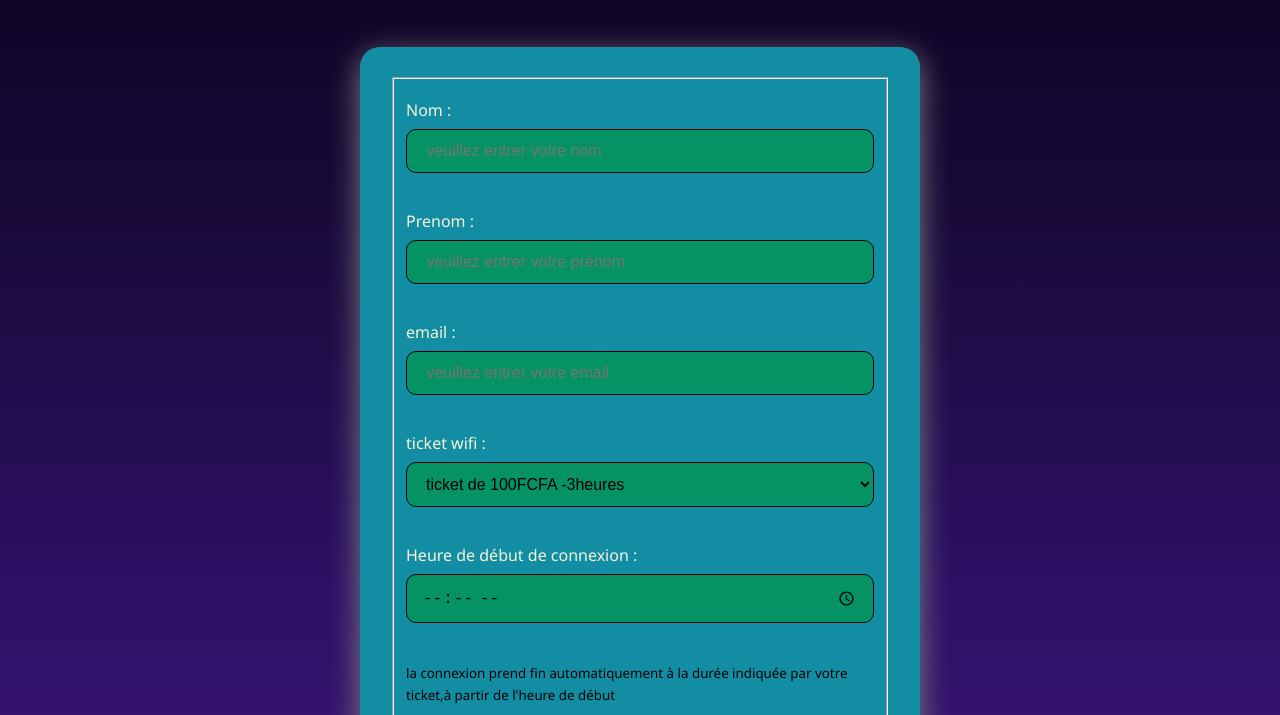
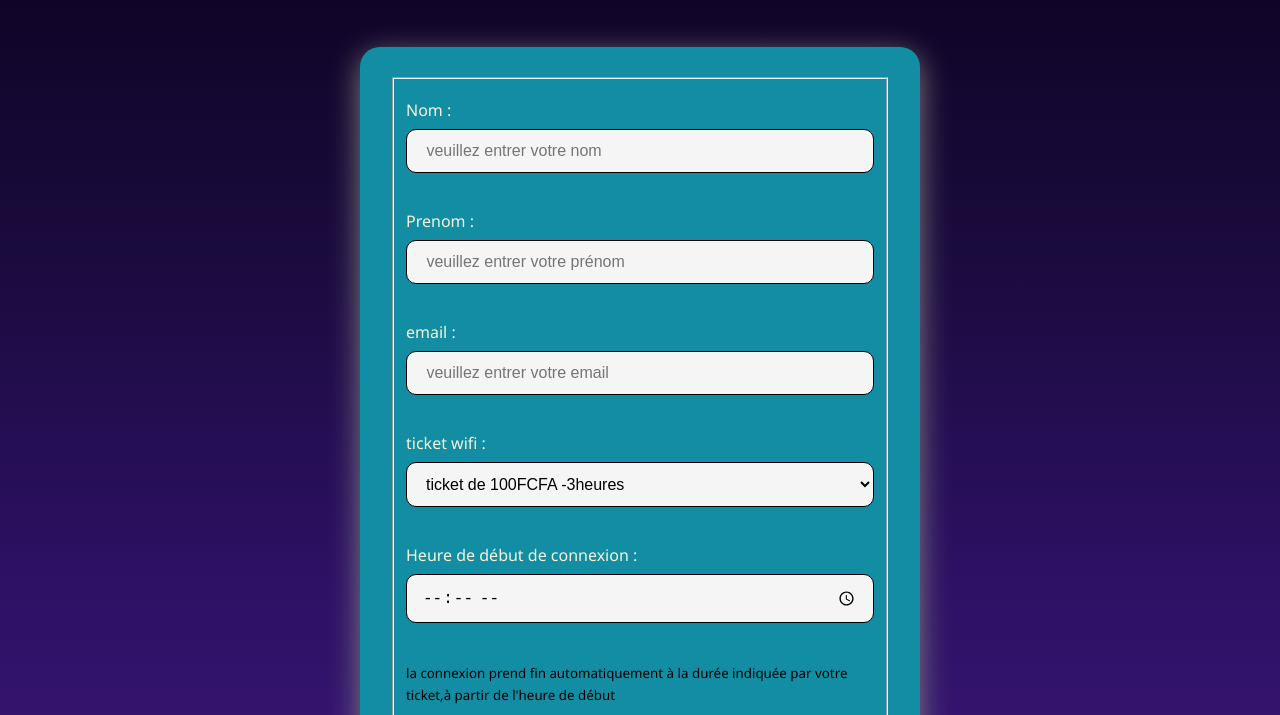
Before and after one commit to assiessowedeoucrepin-wq/C2P-Groupe, a plain HTML site: page index.html in a window 1280 px wide. Shown: the part 85-800 px from the top of the page. Drawn offline with Linux system fonts and the light colour scheme.

Commit message:
mise a jour du css au formulaire de connexion  de wifi

```diff
--- a/style.css
+++ b/style.css
@@ -36,7 +36,7 @@ select{
     border-radius: 10px;
     font-size: 1rem;
     box-sizing: border-box;
-    background: rgb(5, 146, 101);
+    background:whitesmoke;
 }
 input[type="submit"] {
     width: 100%;
```
